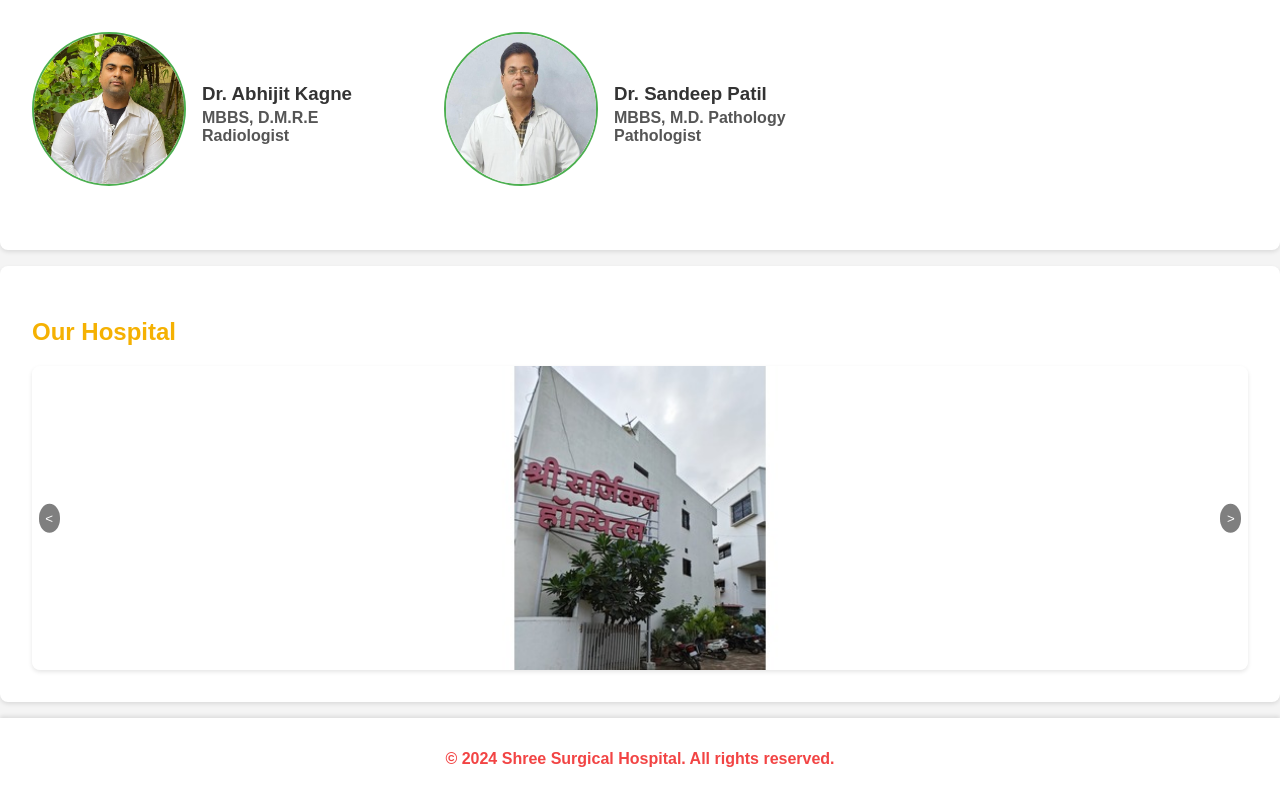
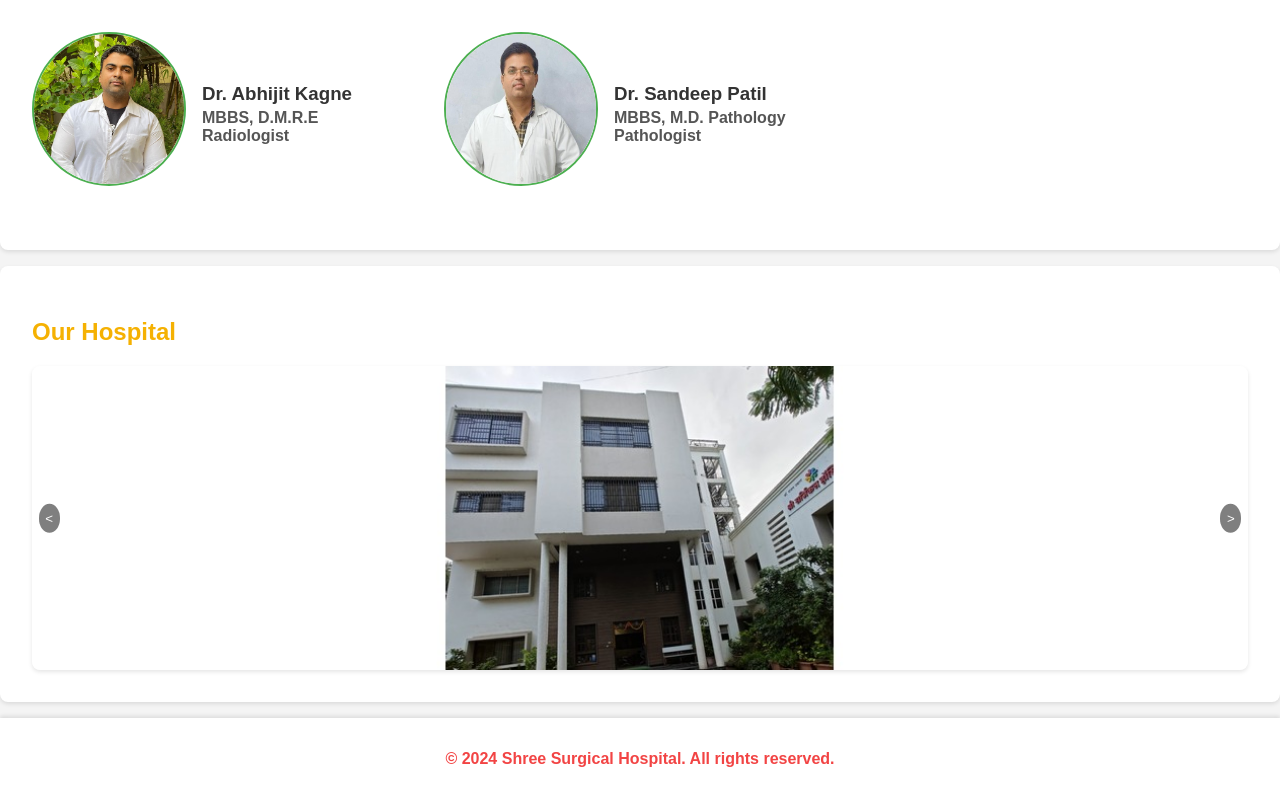
Before and after one commit to Sanu700/Shree-Surgical-Hospital, a website: page index.html in a window 1280 px wide. Shown: the part 797-1597 px from the top of the page. Drawn offline with Linux system fonts and the light colour scheme.

Commit message:
Update index.html

```diff
--- a/index.html
+++ b/index.html
@@ -25,8 +25,8 @@
     <section id="home">
         <h1 id="H">Home</h1>
         <h2 id="ssh">Welcome to Shree Surgical Hospital</h2>
-        <p><b>Whether you are seeking routine care, advanced treatment, or a supportive environment for recovery, Shree Surgical Hospital is here for you. Together, we can achieve your health goals and lead you on a path to wellness.</p>
-        <p> Shree Surgical Hospital, Mamma Devi to Gandhi Chaman Road, Old Jalna, Maharashtra, 431213</p>
+        <p><b>Whether you are seeking routine care, advanced treatment, or a supportive environment for recovery, Shree Surgical Hospital is here for you. Together, we can achieve your health goals and lead you on a path to wellness.</b></p>
+        <p><b>Shree Surgical Hospital, Mamma Devi to Gandhi Chaman Road, Old Jalna, Maharashtra, 431213</p>
     </section>
     <section id="team">
         <h2 id="meet">Meet Our Team</h2>
@@ -78,10 +78,12 @@
         <h2 id="faci">Our Hospital</h2>
         <div class="carousel">
             <div class="carousel-images">
+                <img src="hospital4.jpg" alt="Hospital Image 4" class="carousel-image" id="lastClone">
                 <img src="hospital1.jpg" alt="Hospital Image 1" class="carousel-image">
                 <img src="hospital2.jpg" alt="Hospital Image 2" class="carousel-image">
                 <img src="hospital3.jpg" alt="Hospital Image 3" class="carousel-image">
                 <img src="hospital4.jpg" alt="Hospital Image 4" class="carousel-image">
+                <img src="hospital1.jpg" alt="Hospital Image 1" class="carousel-image" id="firstClone">
             </div>
             <button class="carousel-btn carousel-prev">&lt;</button>
             <button class="carousel-btn carousel-next">&gt;</button>
```
